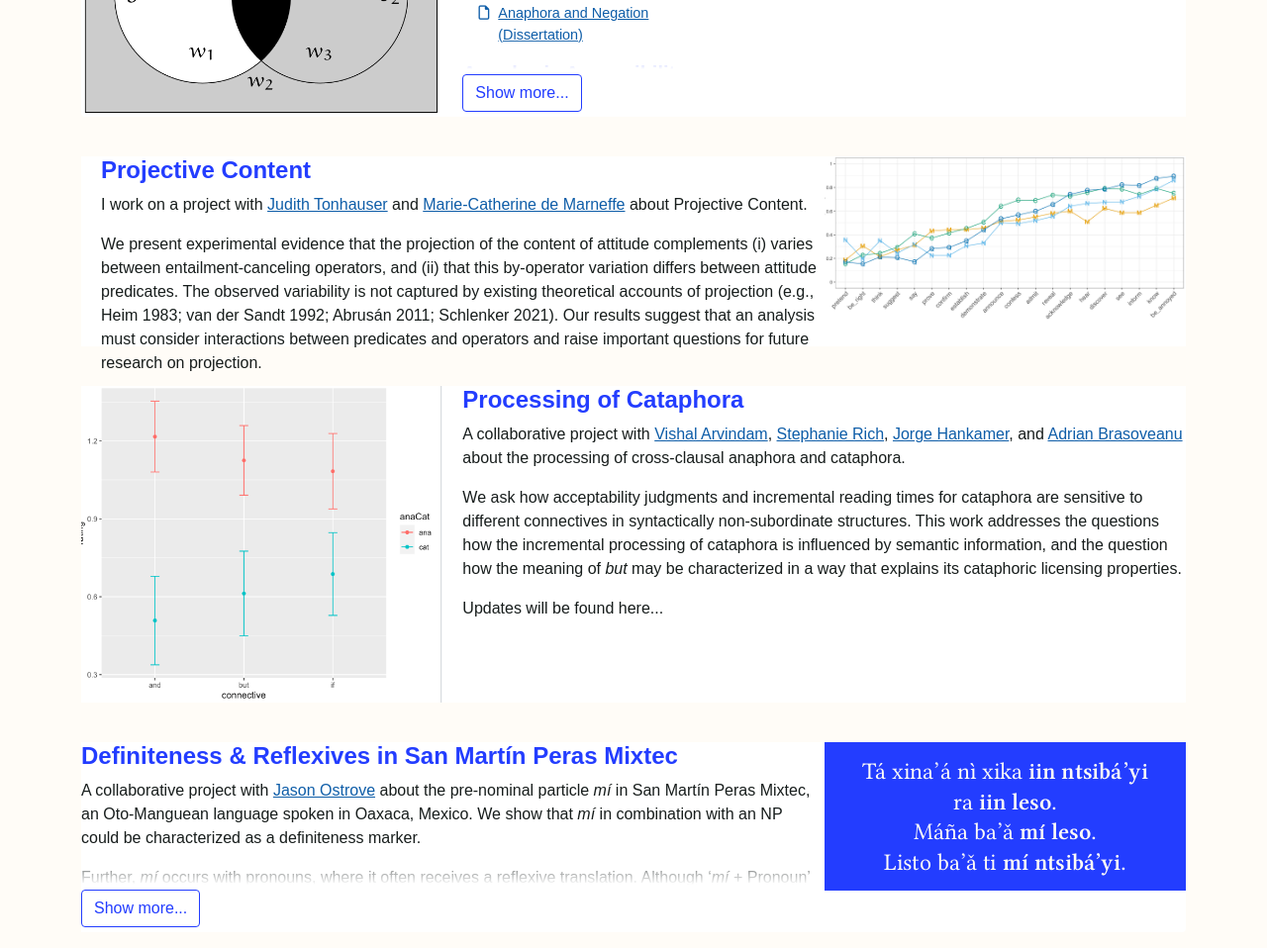
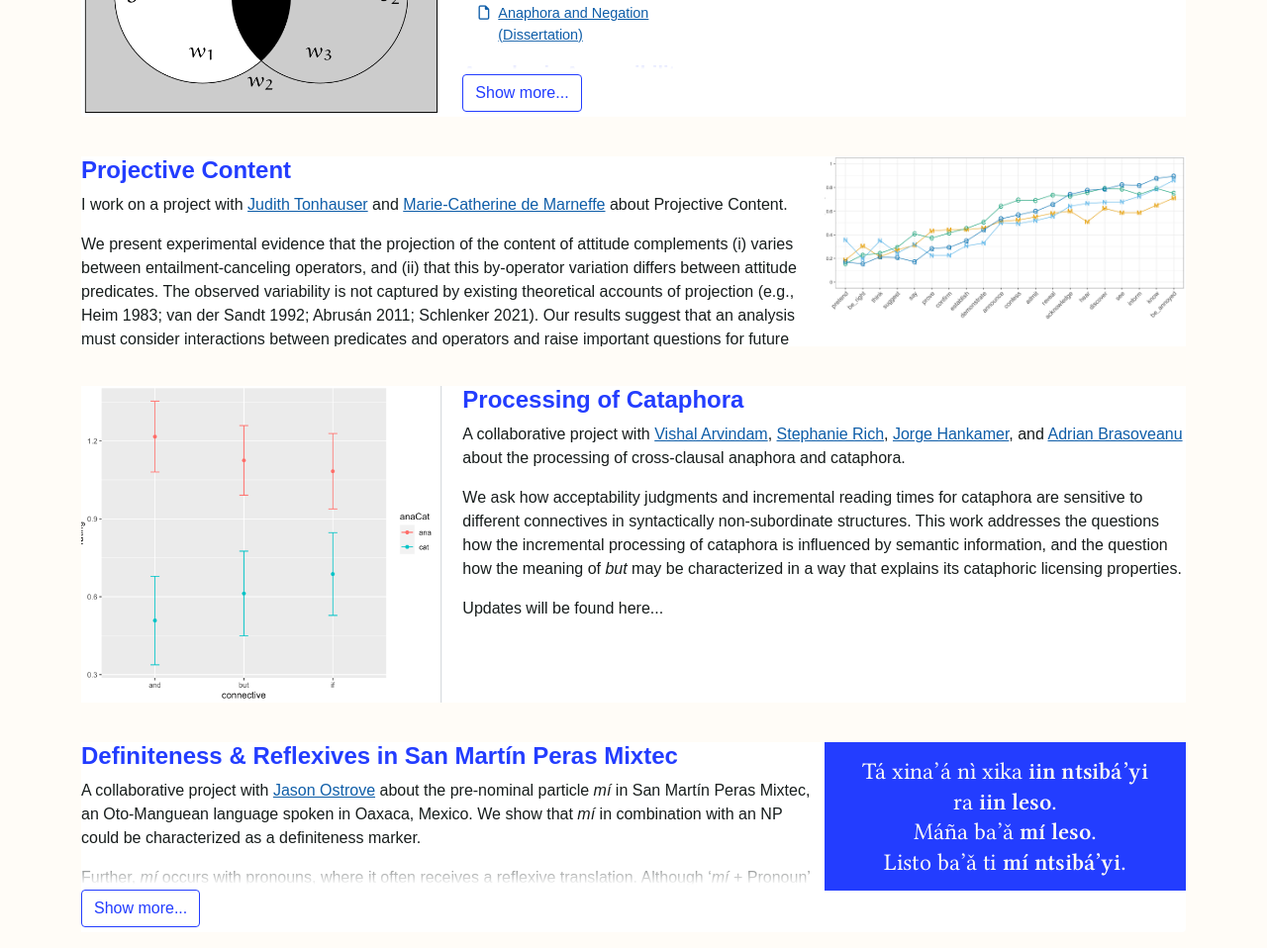
Before and after one commit to lihofmann/lihofman.github.io, a plain HTML site: page index.html in a window 1280 px wide. Shown: the part 1203-2161 px from the top of the page at 99% size. Drawn offline with nearby package versions, Linux system fonts and the light colour scheme; files that its build step writes are made by us from their sources; files whose address does not match are found by name; a web font is replaced by a local one.

```diff
--- a/index.html
+++ b/index.html
@@ -219,7 +219,7 @@
       <div class="card" id="projective">
         <div class="card-img-body">
           <img class="card-img" src="assets/img/projection.png" alt="Projective Content"></div>
-        <div class="card-body-full">
+        <div class="card-body">
           <h4 class="card-title">Projective Content</h4>
           <div id="proj-text" class="card-text-container">
             <p class="card-text">I work on a project with <a href="https://judith-tonhauser.github.io/">Judith Tonhauser</a> and <a href="https://www.asc.ohio-state.edu/demarneffe.1/">Marie-Catherine de Marneffe</a> about Projective Content.
--- a/style.css
+++ b/style.css
@@ -404,12 +404,6 @@
 	    overflow: hidden;
 	}
 
-	.card-body-full {
-		position: relative;
-	    flex: 2;
-	    padding: 0 0 0 1.25rem;
-	}
-
 	.card-text-container {
 		position: absolute;
 		margin-bottom: 2rem;
```
